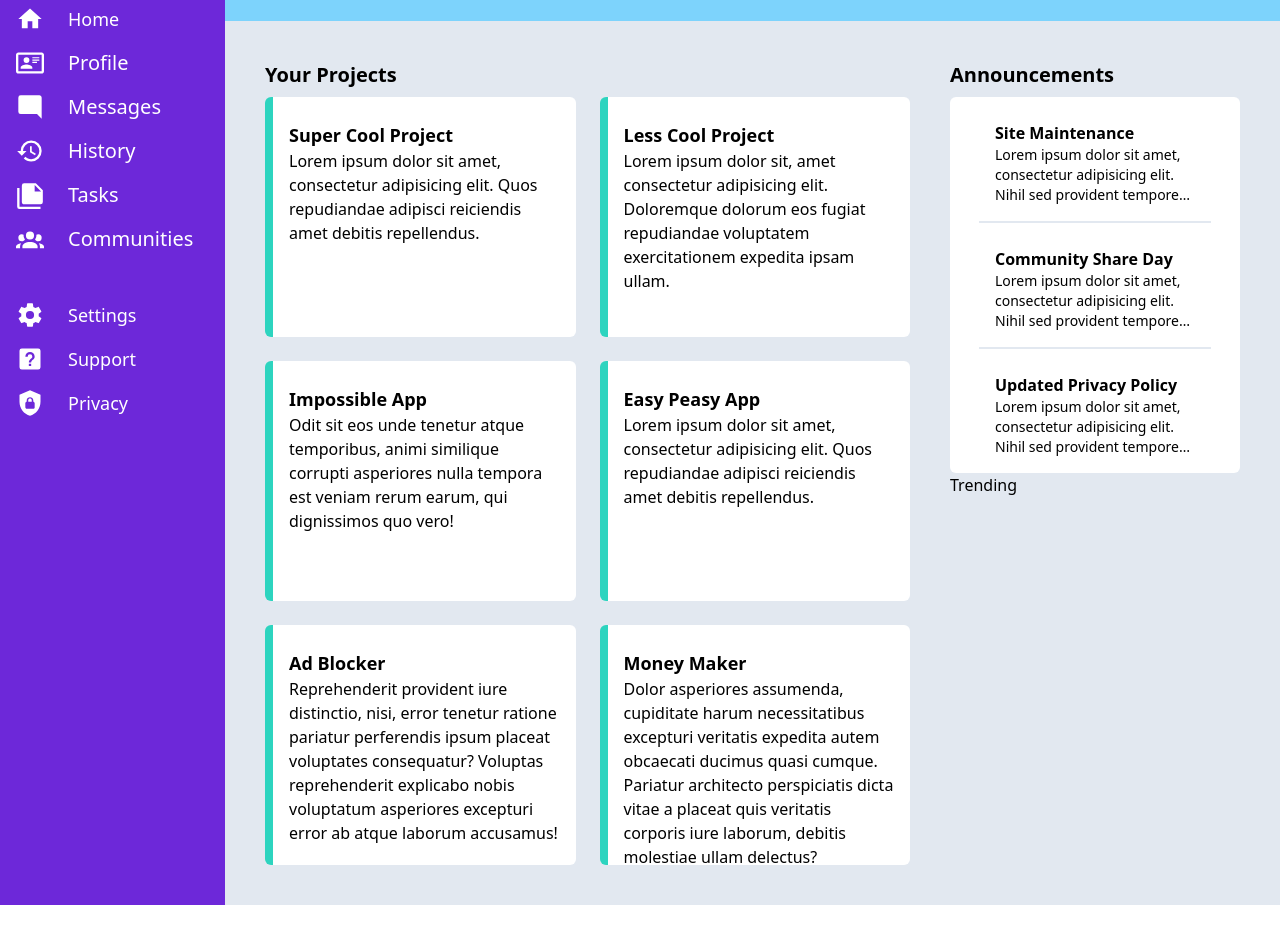
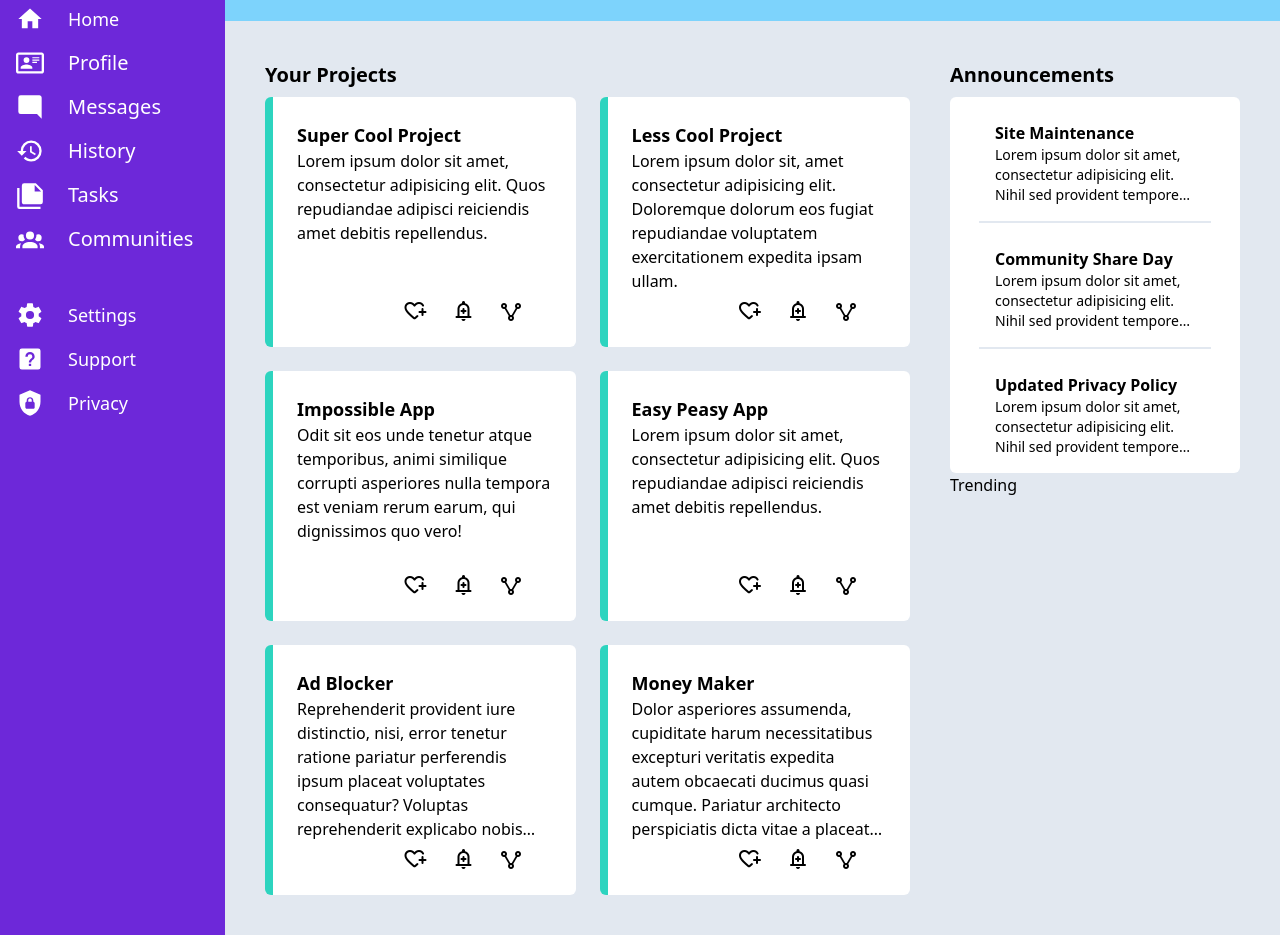
Before and after one commit to AmberlySB/admin-dashboard, a website: page index.html in a window 1280 px wide. Shown: the part 83-1018 px from the top of the page. Before the commit the page ends 988 px from the top, so only its background shows below. Drawn offline with nearby package versions, Linux system fonts and the light colour scheme.

Commit message:
Implement icons on article cards

```diff
--- a/css/input.css
+++ b/css/input.css
@@ -3,12 +3,25 @@
 @tailwind utilities;
 
 #article-grid {
-  grid-template-columns: repeat(auto-fit, minmax(250px, 1fr));
+  grid-template-columns: repeat(auto-fit, minmax(300px, 1fr));
+  grid-auto-rows: 250px;
 }
 
-.limit-text {
+.limit-text-3 {
   overflow: hidden;
   display: -webkit-box;
   -webkit-line-clamp: 3;
   -webkit-box-orient: vertical;
 }
+
+.limit-text-6 {
+  overflow: hidden;
+  display: -webkit-box;
+  -webkit-line-clamp: 6;
+  -webkit-box-orient: vertical;
+}
+
+.icon-40 {
+  font-size: 48px;
+  font-variation-settings: 'OPSZ' 48;
+}
--- a/index.html
+++ b/index.html
@@ -4,6 +4,10 @@
     <meta charset="UTF-8" />
     <meta name="viewport" content="width=device-width, initial-scale=1.0" />
 
+    <link
+      rel="stylesheet"
+      href="https://fonts.googleapis.com/css2?family=Material+Symbols+Rounded:opsz,wght,FILL,GRAD@20..48,100..700,0..1,-50..200"
+    />
     <link rel="stylesheet" href="./css/main.css" />
     <script src="./main.js" defer></script>
     <script src="//code.iconify.design/1/1.0.6/iconify.min.js"></script>
@@ -41,17 +45,13 @@
 
       <div id="sidebar" class="col-start-1 row-span-2 bg-violet-700">
         <h1 class="flex p-4 text-2xl font-bold text-white">
-          <svg
-            xmlns="http://www.w3.org/2000/svg"
-            viewBox="0 0 24 24"
-            class="inline w-8 mr-3 shrink-0 fill-white"
-          >
-            <title>view-dashboard</title>
-            <path
-              d="M13,3V9H21V3M13,21H21V11H13M3,21H11V15H3M3,13H11V3H3V13Z"
-            />
-          </svg>
+          <span class="pr-2 text-2xl material-symbols-rounded">
+            dashboard
+          </span>
           Dashboard
+          <span class="pl-4 text-2xl material-symbols-rounded">
+            keyboard_tab_rtl
+          </span>
         </h1>
 
         <ul class="p-4">
@@ -174,65 +174,124 @@
           <h1 class="pb-2 text-xl font-bold">Your Projects</h1>
           <div id="article-grid" class="grid gap-6">
             <div
-              class="overflow-auto bg-white border-teal-400 border-solid rounded-md article border-s-8 h-60"
+              class="flex flex-col p-6 overflow-auto bg-white border-teal-400 border-solid rounded-md article border-s-8"
             >
-              <h1 class="px-4 pt-6 text-lg font-bold">Super Cool Project</h1>
-              <p class="px-4">
+              <h1 class="text-lg font-bold">Super Cool Project</h1>
+              <p class="limit-text-6">
                 Lorem ipsum dolor sit amet, consectetur adipisicing elit. Quos
                 repudiandae adipisci reiciendis amet debitis repellendus.
               </p>
+              <div class="flex justify-end px-4 mt-auto">
+                <ul class="flex">
+                  <li class="px-3 material-symbols-rounded">heart_plus</li>
+                  <li class="px-3 material-symbols-rounded">add_alert</li>
+                  <li class="px-3 -rotate-90 material-symbols-rounded">
+                    share
+                  </li>
+                </ul>
+              </div>
             </div>
+
             <div
-              class="overflow-auto bg-white border-teal-400 border-solid rounded-md article border-s-8 h-60"
+              class="flex flex-col p-6 overflow-auto bg-white border-teal-400 border-solid rounded-md article border-s-8"
             >
-              <h1 class="px-4 pt-6 text-lg font-bold">Less Cool Project</h1>
-              <p class="px-4">
+              <h1 class="text-lg font-bold">Less Cool Project</h1>
+              <p class="limit-text-6">
                 Lorem ipsum dolor sit, amet consectetur adipisicing elit.
                 Doloremque dolorum eos fugiat repudiandae voluptatem
                 exercitationem expedita ipsam ullam.
               </p>
+              <div class="flex justify-end px-4 mt-auto">
+                <ul class="flex">
+                  <li class="px-3 material-symbols-rounded">heart_plus</li>
+                  <li class="px-3 material-symbols-rounded">add_alert</li>
+                  <li class="px-3 -rotate-90 material-symbols-rounded">
+                    share
+                  </li>
+                </ul>
+              </div>
             </div>
+
             <div
-              class="overflow-auto bg-white border-teal-400 border-solid rounded-md article border-s-8 h-60"
+              class="flex flex-col p-6 overflow-auto bg-white border-teal-400 border-solid rounded-md article border-s-8"
             >
-              <h1 class="px-4 pt-6 text-lg font-bold">Impossible App</h1>
-              <p class="px-4">
+              <h1 class="text-lg font-bold">Impossible App</h1>
+              <p class="limit-text-6">
                 Odit sit eos unde tenetur atque temporibus, animi similique
                 corrupti asperiores nulla tempora est veniam rerum earum, qui
                 dignissimos quo vero!
               </p>
+              <div class="flex justify-end px-4 mt-auto">
+                <ul class="flex">
+                  <li class="px-3 material-symbols-rounded">heart_plus</li>
+                  <li class="px-3 material-symbols-rounded">add_alert</li>
+                  <li class="px-3 -rotate-90 material-symbols-rounded">
+                    share
+                  </li>
+                </ul>
+              </div>
             </div>
+
             <div
-              class="overflow-auto bg-white border-teal-400 border-solid rounded-md article border-s-8 h-60"
+              class="flex flex-col p-6 overflow-auto bg-white border-teal-400 border-solid rounded-md article border-s-8"
             >
-              <h1 class="px-4 pt-6 text-lg font-bold">Easy Peasy App</h1>
-              <p class="px-4">
+              <h1 class="text-lg font-bold">Easy Peasy App</h1>
+              <p class="limit-text-6">
                 Lorem ipsum dolor sit amet, consectetur adipisicing elit. Quos
                 repudiandae adipisci reiciendis amet debitis repellendus.
               </p>
+              <div class="flex justify-end px-4 mt-auto">
+                <ul class="flex">
+                  <li class="px-3 material-symbols-rounded">heart_plus</li>
+                  <li class="px-3 material-symbols-rounded">add_alert</li>
+                  <li class="px-3 -rotate-90 material-symbols-rounded">
+                    share
+                  </li>
+                </ul>
+              </div>
             </div>
+
             <div
-              class="overflow-auto bg-white border-teal-400 border-solid rounded-md article border-s-8 h-60"
+              class="flex flex-col p-6 overflow-auto bg-white border-teal-400 border-solid rounded-md article border-s-8"
             >
-              <h1 class="px-4 pt-6 text-lg font-bold">Ad Blocker</h1>
-              <p class="px-4">
+              <h1 class="text-lg font-bold">Ad Blocker</h1>
+              <p class="limit-text-6">
                 Reprehenderit provident iure distinctio, nisi, error tenetur
                 ratione pariatur perferendis ipsum placeat voluptates
                 consequatur? Voluptas reprehenderit explicabo nobis voluptatum
                 asperiores excepturi error ab atque laborum accusamus!
               </p>
+              <div class="flex justify-end px-4 mt-auto">
+                <ul class="flex">
+                  <li class="px-3 material-symbols-rounded">heart_plus</li>
+                  <li class="px-3 material-symbols-rounded">add_alert</li>
+                  <li class="px-3 -rotate-90 material-symbols-rounded">
+                    share
+                  </li>
+                </ul>
+              </div>
             </div>
+
             <div
-              class="overflow-auto bg-white border-teal-400 border-solid rounded-md article border-s-8 h-60"
+              class="flex flex-col p-6 overflow-auto bg-white border-teal-400 border-solid rounded-md article border-s-8"
             >
-              <h1 class="px-4 pt-6 text-lg font-bold">Money Maker</h1>
-              <p class="px-4">
+              <h1 class="text-lg font-bold">Money Maker</h1>
+              <p class="limit-text-6">
                 Dolor asperiores assumenda, cupiditate harum necessitatibus
                 excepturi veritatis expedita autem obcaecati ducimus quasi
                 cumque. Pariatur architecto perspiciatis dicta vitae a placeat
                 quis veritatis corporis iure laborum, debitis molestiae ullam
                 delectus?
               </p>
+              <div class="flex justify-end px-4 mt-auto">
+                <ul class="flex">
+                  <li class="px-3 material-symbols-rounded">heart_plus</li>
+                  <li class="px-3 material-symbols-rounded">add_alert</li>
+                  <li class="px-3 -rotate-90 material-symbols-rounded">
+                    share
+                  </li>
+                </ul>
+              </div>
             </div>
           </div>
         </div>
@@ -247,7 +306,7 @@
               class="self-center w-4/5 border-b-2 border-solid border-slate-200"
             >
               <h1 class="px-4 pt-6 font-bold text-md">Site Maintenance</h1>
-              <p class="px-4 mb-4 text-sm limit-text">
+              <p class="px-4 mb-4 text-sm limit-text-3">
                 Lorem ipsum dolor sit amet, consectetur adipisicing elit. Nihil
                 sed provident tempore modi iste voluptatibus porro debitis
                 beatae? Tenetur repudiandae aliquam enim sint id earum!
@@ -257,7 +316,7 @@
               class="self-center w-4/5 border-b-2 border-solid border-slate-200"
             >
               <h1 class="px-4 pt-6 font-bold text-md">Community Share Day</h1>
-              <p class="px-4 mb-4 text-sm limit-text">
+              <p class="px-4 mb-4 text-sm limit-text-3">
                 Lorem ipsum dolor sit amet, consectetur adipisicing elit. Nihil
                 sed provident tempore modi iste voluptatibus porro debitis
                 beatae? Tenetur repudiandae aliquam enim sint id earum!
@@ -267,7 +326,7 @@
               <h1 class="px-4 pt-6 font-bold text-md">
                 Updated Privacy Policy
               </h1>
-              <p class="px-4 mb-4 text-sm limit-text">
+              <p class="px-4 mb-4 text-sm limit-text-3">
                 Lorem ipsum dolor sit amet, consectetur adipisicing elit. Nihil
                 sed provident tempore modi iste voluptatibus porro debitis
                 beatae? Tenetur repudiandae aliquam enim sint id earum!
```
Also changed, not shown: css/main.css.
